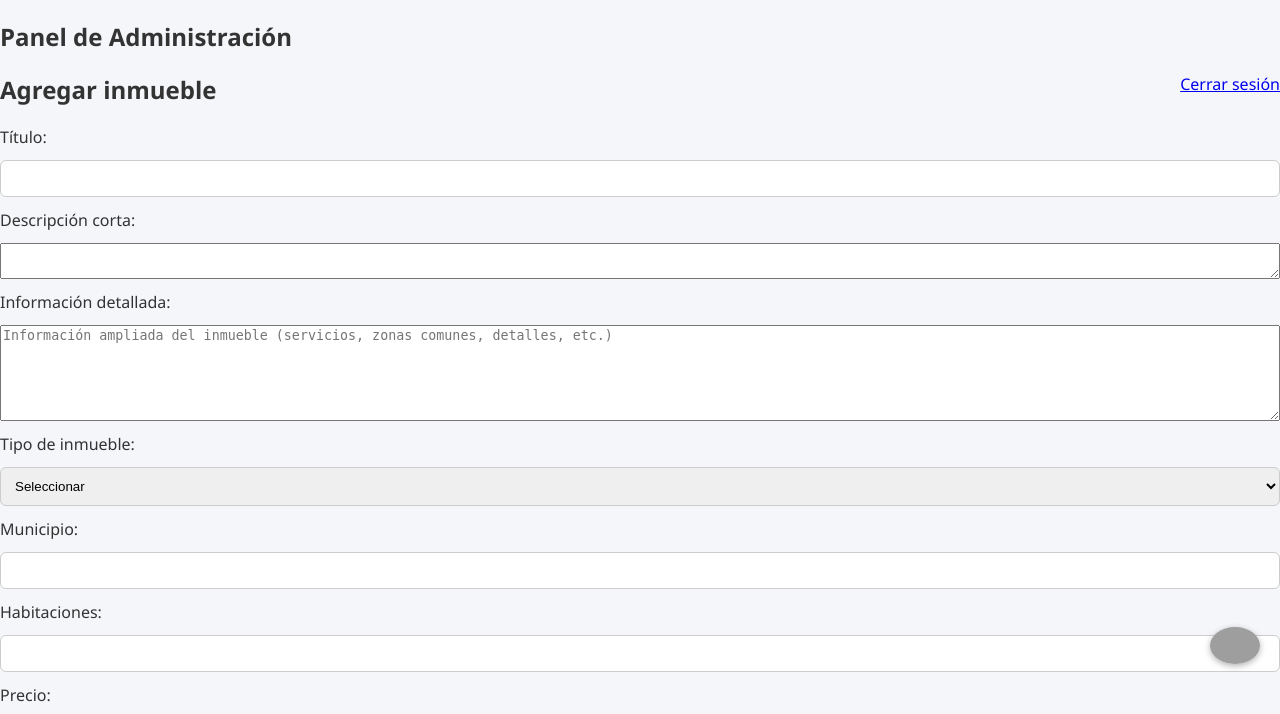
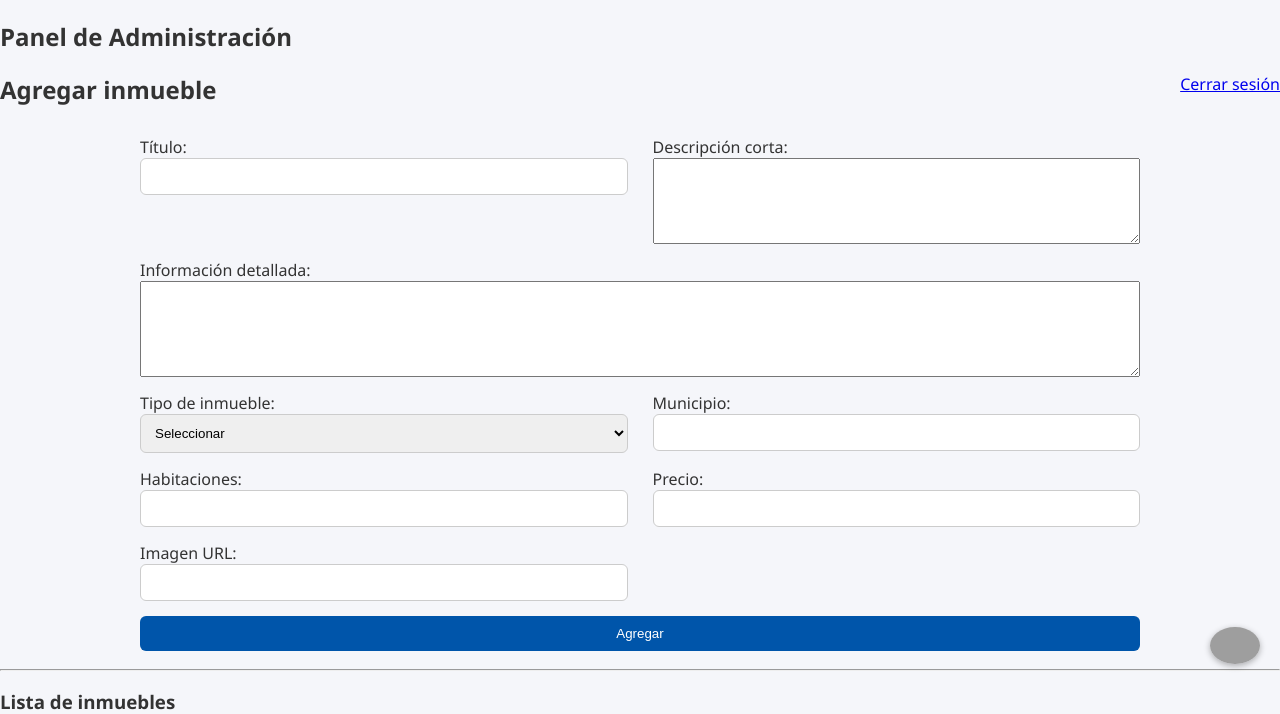
Before and after one commit to camilov04/grupo-inmobiliario-quintero, a Flask app: page /admin in a window 1280 px wide. Shown: the part 111-825 px from the top of the page. Run offline with Flask 3, Linux system fonts and the light colour scheme; the visitor is signed in with stand-in values (Sample User, id 1); data comes from the database, SQL or seed files in the repository; grey boxes are pictures that could not be loaded.

Commit message:
Actualización visual admin
Se actualiza estilo de input en admin, primera version

```diff
--- a/grupo_inmobiliario_quintero/static/style.css
+++ b/grupo_inmobiliario_quintero/static/style.css
@@ -131,3 +131,36 @@ body.login-page {
 .whatsapp-float img:hover {
     transform: scale(1.1);
 }
+
+/* ===== FORMULARIO ADMIN EN DOS COLUMNAS ===== */
+.admin-form {
+    display: grid;
+    grid-template-columns: repeat(2, 1fr);
+    gap: 15px 25px;
+
+    max-width: 1000px;
+    width: 100%;
+    margin: 0 auto; /* 🔥 CENTRADO */
+    padding: 10px;
+}
+
+.admin-form .form-group {
+    display: flex;
+    flex-direction: column;
+}
+
+.admin-form textarea {
+    min-height: 80px;
+}
+
+/* Campos que ocupan todo el ancho */
+.admin-form .full-width {
+    grid-column: span 2;
+}
+
+/* Responsive: una columna en móvil */
+@media (max-width: 768px) {
+    .admin-form {
+        grid-template-columns: 1fr;
+    }
+}
--- a/grupo_inmobiliario_quintero/templates/admin.html
+++ b/grupo_inmobiliario_quintero/templates/admin.html
@@ -6,18 +6,28 @@
 
 <!-- FORMULARIO AGREGAR INMUEBLE -->
 <h2>Agregar inmueble</h2>
-<form method="POST" action="{{ url_for('agregar_inmueble') }}">
+<form method="POST" action="{{ url_for('agregar_inmueble') }}" class="admin-form">
 
+    <div class="form-group">
         <label>Título:</label>
         <input type="text" name="titulo" required>
+    </div>
 
+    <div class="form-group">
         <label>Descripción corta:</label>
         <textarea name="descripcion" required></textarea>
+    </div>
 
+    <div class="form-group full-width">
         <label>Información detallada:</label>
-    <textarea name="descripcion_larga" rows="6"
-        placeholder="Información ampliada del inmueble (servicios, zonas comunes, detalles, etc.)"></textarea>
+        <textarea
+            name="descripcion_larga"
+            rows="6"
+            placeholder="Información ampliada del inmueble (servicios, zonas comunes, detalles, etc.)">
+        </textarea>
+    </div>
 
+    <div class="form-group">
         <label>Tipo de inmueble:</label>
         <select name="tipo" required>
             <option value="">Seleccionar</option>
@@ -27,21 +37,34 @@
             <option value="Lote">Lote</option>
             <option value="Oficina">Oficina</option>
         </select>
+    </div>
 
+    <div class="form-group">
         <label>Municipio:</label>
         <input type="text" name="municipio" required>
+    </div>
 
+    <div class="form-group">
         <label>Habitaciones:</label>
         <input type="number" name="habitaciones" required>
+    </div>
 
+    <div class="form-group">
         <label>Precio:</label>
         <input type="number" name="precio" required>
+    </div>
 
+    <div class="form-group">
         <label>Imagen URL:</label>
         <input type="text" name="imagen_url">
+    </div>
 
+    <div class="form-group full-width">
         <button type="submit">Agregar</button>
+    </div>
+
 </form>
+
 
 <hr>
 
```
Lines whose indentation alone changed are shown as unchanged.
